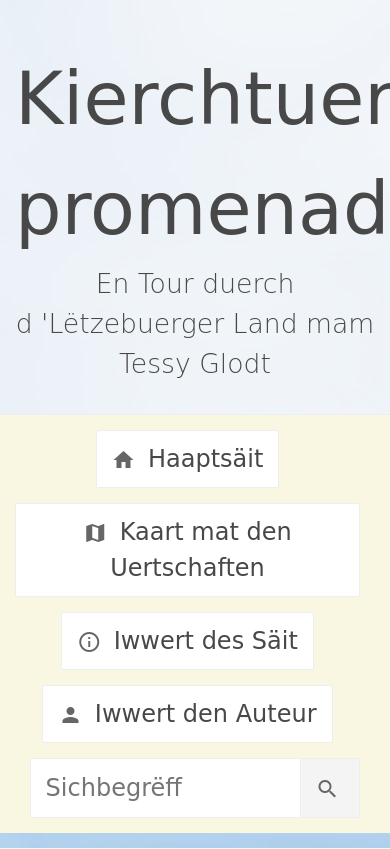
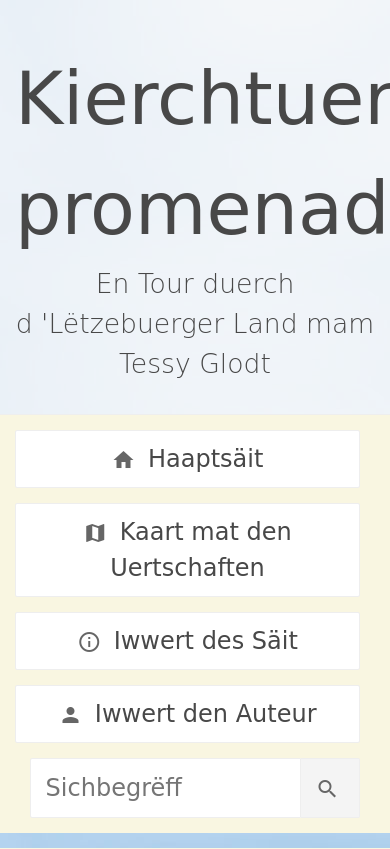
Before and after one commit to yglodt/tessyglodt.lu, a Spring app: page /map in a window 390 px wide; the page is wider, and only the part inside the window is pictured. Shown: the part 16-865 px from the top of that part. Run offline with Thymeleaf, Linux system fonts and the light colour scheme; the template is opened without the code that fills it, so the values that code supplies are empty; some of the project's set-up classes (security, data sources, template engines, error pages and the like) are left out, and stand-ins take their place; some libraries are stand-ins or nearby versions; some web fonts are replaced.

Commit message:
Make nav. items use 100% on small screen.

```diff
--- a/src/main/resources/static/css/style.css
+++ b/src/main/resources/static/css/style.css
@@ -231,6 +231,7 @@ body>nav>a {
 	font-size: x-large;
 	margin-right: 15px;
 	margin-bottom: 15px;
+	flex-grow: 1;
 }
 
 body>nav>a:link {
```
